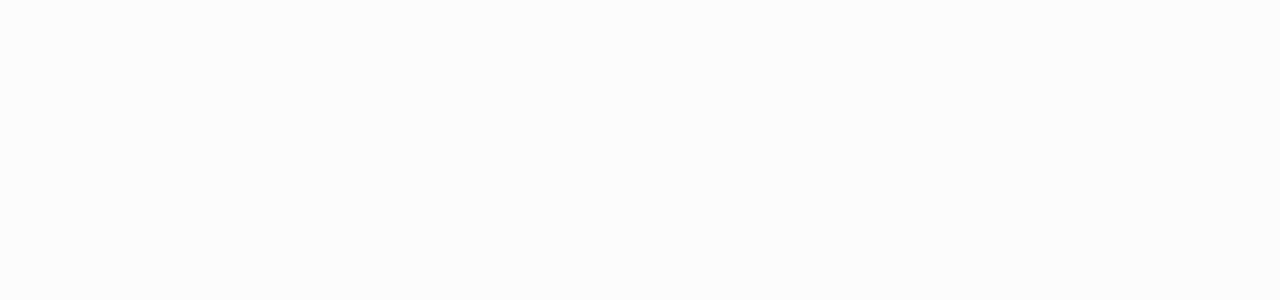
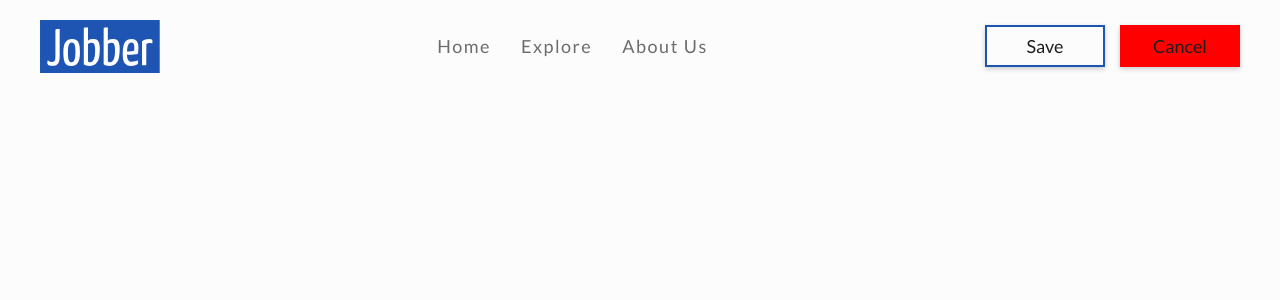
Before and after one commit to giochagelishvili/Jobber, a Vue app: page /upload in a window 1280 px wide. Before the commit this address had no page. Shown: the top 300 px of the page. Built offline with nearby package versions, Linux system fonts and the light colour scheme.

Commit message:
create upload view and header component

```diff
--- a/src/components/ButtonComponent.vue
+++ b/src/components/ButtonComponent.vue
@@ -22,6 +22,10 @@
 
   cursor: pointer;
   transition: 0.2s;
+
+  box-shadow: 0px 2px 5px 0px rgba(0, 0, 0, 0.2);
+  -webkit-box-shadow: 0px 2px 5px 0px rgba(0, 0, 0, 0.2);
+  -moz-box-shadow: 0px 2px 5px 0px rgba(0, 0, 0, 0.2);
 }
 
 button:hover {
--- /dev/null
+++ b/src/components/UploadHeader.vue
@@ -0,0 +1,64 @@
+<template>
+  <img src="@/assets/logo.svg" width="120" />
+
+  <nav>
+    <ul>
+      <RouterLink to="/">
+        <li>Home</li>
+      </RouterLink>
+
+      <RouterLink to="/explore">
+        <li>Explore</li>
+      </RouterLink>
+
+      <RouterLink to="/about">
+        <li>About Us</li>
+      </RouterLink>
+    </ul>
+  </nav>
+
+  <div>
+    <ButtonComponent text="Save" />
+    <RouterLink to="/">
+      <ButtonComponent text="Cancel" style="border-color: red; background: red" />
+    </RouterLink>
+  </div>
+</template>
+
+<script>
+import ButtonComponent from './ButtonComponent.vue'
+
+export default {
+  name: 'HeaderComponent',
+  components: { ButtonComponent }
+}
+</script>
+
+<style scoped>
+ul {
+  display: flex;
+  align-items: center;
+  gap: 30px;
+
+  list-style: none;
+}
+
+li {
+  font-size: 18px;
+  letter-spacing: 1.5px;
+  color: rgb(108, 108, 108);
+
+  cursor: pointer;
+  transition: 0.2s;
+}
+
+li:hover {
+  color: #2d68ce;
+}
+
+div {
+  display: flex;
+  align-items: center;
+  gap: 15px;
+}
+</style>
--- a/src/router/index.js
+++ b/src/router/index.js
@@ -10,12 +10,12 @@
       component: HomeView
     },
     {
-      // path: '/about',
-      // name: 'about',
-      // // route level code-splitting
-      // // this generates a separate chunk (About.[hash].js) for this route
-      // // which is lazy-loaded when the route is visited.
-      // component: () => import('../views/AboutView.vue')
+      path: '/upload',
+      name: 'upload',
+      // route level code-splitting
+      // this generates a separate chunk (About.[hash].js) for this route
+      // which is lazy-loaded when the route is visited.
+      component: () => import('../views/UploadView.vue')
     }
   ]
 })
--- a/src/views/HomeView.vue
+++ b/src/views/HomeView.vue
@@ -1,14 +1,14 @@
 <template>
   <header>
-    <HeaderComponent />
+    <HomeHeader />
   </header>
 </template>
 
 <script>
-import HeaderComponent from '../components/HeaderComponent.vue'
+import HomeHeader from '../components/HomeHeader.vue'
 
 export default {
   name: 'HomeView',
-  components: { HeaderComponent }
+  components: { HomeHeader }
 }
 </script>
--- /dev/null
+++ b/src/views/UploadView.vue
@@ -0,0 +1,14 @@
+<template>
+  <header>
+    <UploadHeader />
+  </header>
+</template>
+
+<script>
+import UploadHeader from '../components/UploadHeader.vue'
+
+export default {
+  name: 'UploadView',
+  components: { UploadHeader }
+}
+</script>
```
Also changed, not shown: src/components/HomeHeader.vue (renamed from src/components/HeaderComponent.vue).
